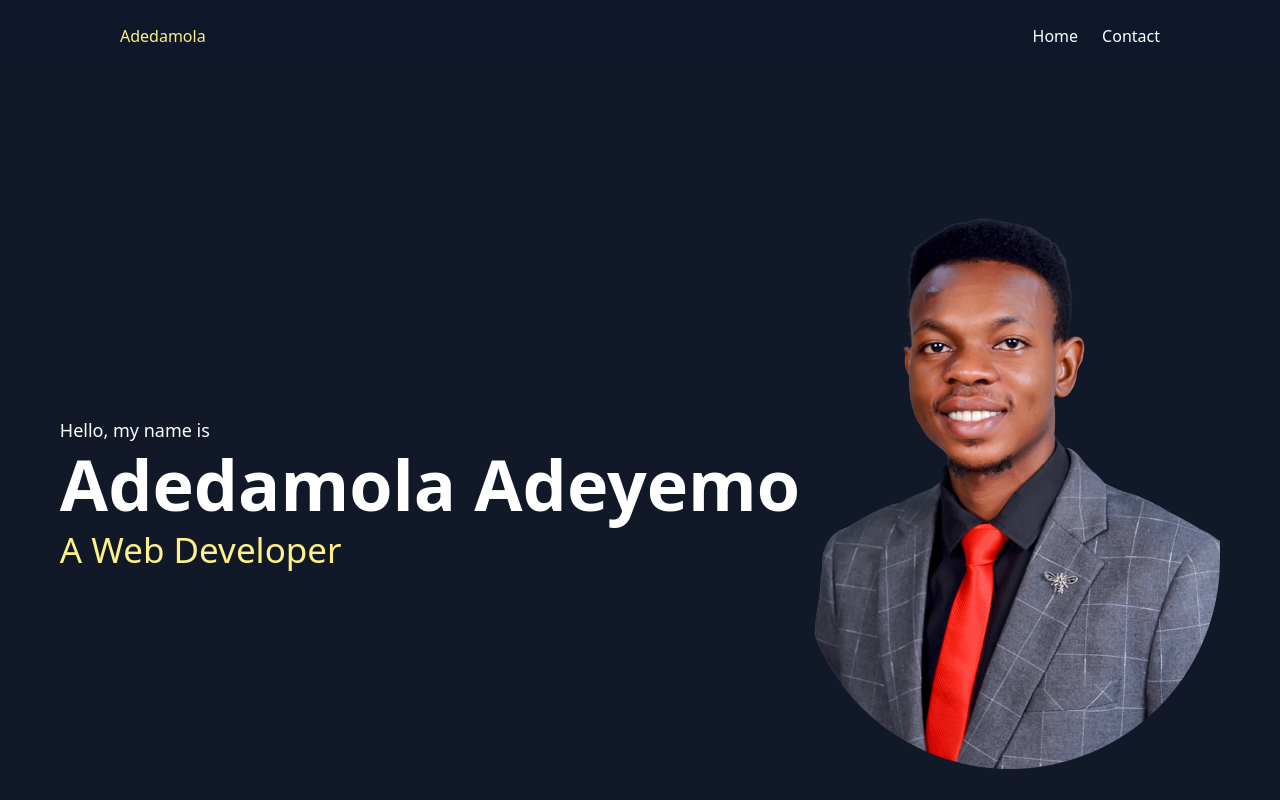
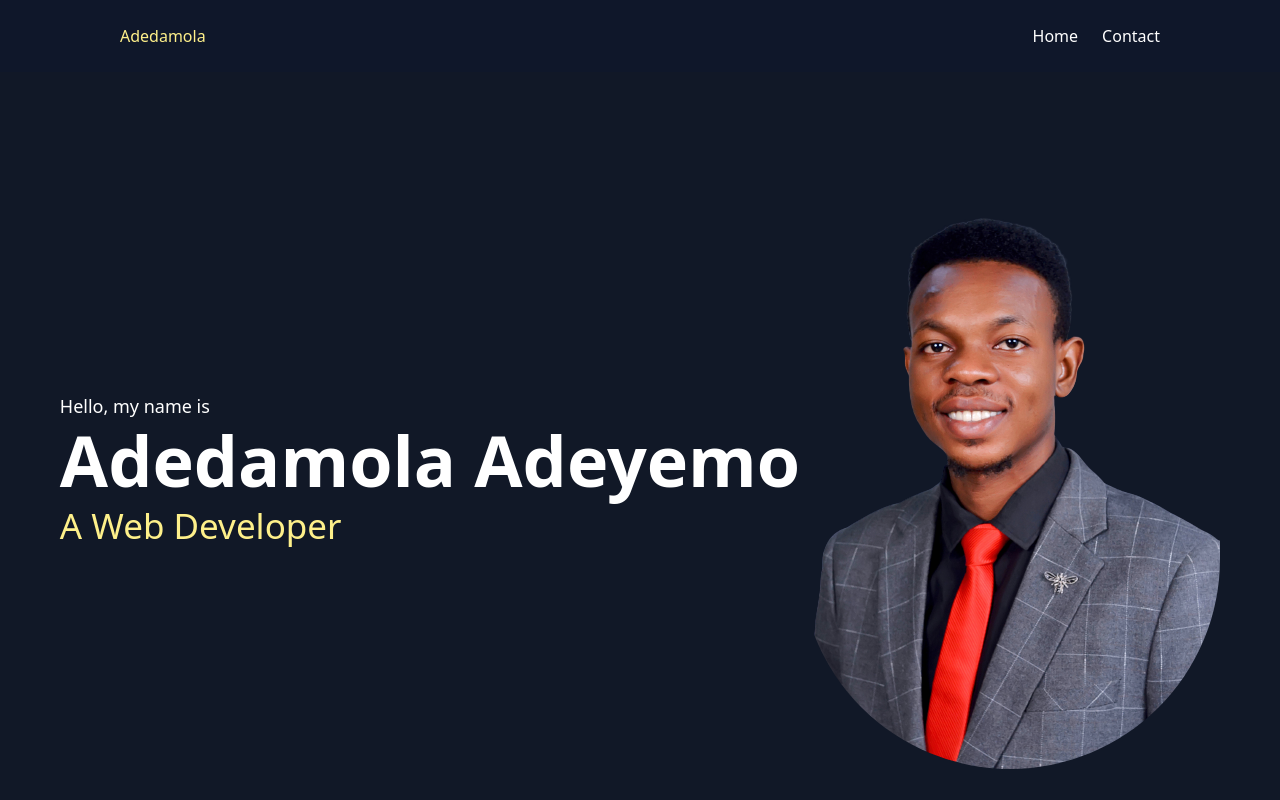
Before and after one commit to Adedamola-Adeyemo/WebDevPortfolio, a website: page index.html in a window 1280 px wide. Shown: the top 800 px of the page. Drawn offline with Linux system fonts and the light colour scheme.

Commit message:
reworked

```diff
--- a/index.html
+++ b/index.html
@@ -32,7 +32,7 @@
     <header class="relative flex items-center justify-center h-screen bg-gray-900 overflow-hidden">
       <div class="flex flex-col p-5 md:flex-row text-left">
         <div class="flex flex-col space-y-6 justify-center text-white text-center md:text-left">
-          <p class="text-lg mt-12 md:mt-0">
+          <p class="text-lg pt-12 md:pt-0">
             Hello, my name is
           </p>
           <p class="text-2xl md:text-[70px]">
```
